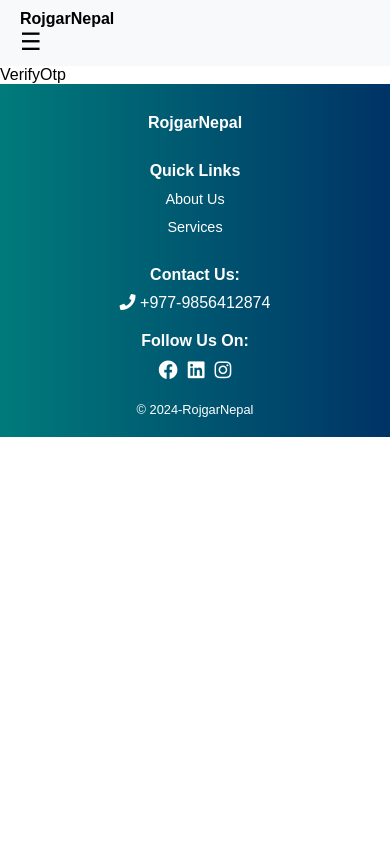
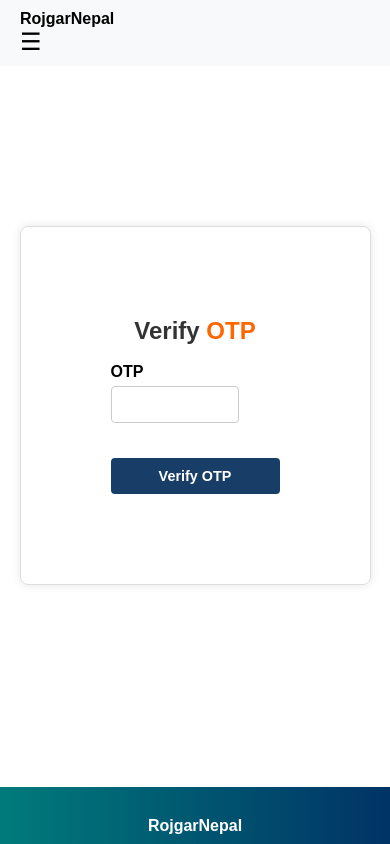
Before and after one commit to raazgupta239/rojgarnepal3, a React (Vite) app: page /verify-otp in a window 390 px wide. Shown: the top 844 px of the page. Built offline with nearby package versions, Linux system fonts and the light colour scheme; a small style sheet from the web is missing; the HTML template or start-up script is replaced by a standard one.

Commit message:
verify-otp and ProfilePhoto page added

```diff
--- a/src/App.jsx
+++ b/src/App.jsx
@@ -13,6 +13,7 @@
 import JobPost from './pages/JobPost.jsx';
 import VerifyOtp from './pages/VerifyOtp.jsx';
 import ClientDashboard from './pages/ClientDashboard.jsx';
+import ProfilePhoto from './pages/ProfilePhoto.jsx';
 
 const App = () => {
   return (
@@ -25,6 +26,7 @@
         <Route path="/jobPost" element={<JobPost/>} />
         <Route path="/client" element={<ClientHome />} />
         <Route path="/clientDashboard" element={<ClientDashboard/>} />
+        <Route path="/profilePhoto" element={<ProfilePhoto/>} />
         <Route path="/login" element={<Login />} />
         <Route path="/signup" element={<Signup />} />
         <Route path="/verify-otp" element={<VerifyOtp/>} />
--- /dev/null
+++ b/src/css/pageCss/ProfilePhoto.css
@@ -0,0 +1,165 @@
+/* Base styles */
+.profile-photo-container {
+    max-width: 900px;
+    width: 90%;
+    margin-top: 90px;
+    margin-bottom: 263px;
+    margin-left: auto;
+    margin-right: auto;
+    padding: 90px;
+    border: 1px solid #ddd;
+    border-radius: 8px;
+    box-shadow: 0 0 10px rgba(0, 0, 0, 0.1);
+  }
+
+  .profile-photo-form {
+    display: flex;
+    flex-direction: column;
+  }
+
+  .signup-link {
+    text-align: center;
+  }
+
+  .profile-photo-form h2 {
+    text-align: center;
+    color: #333;
+    font-size: 1.5rem;
+  }
+
+  .profile-photo-form h2 span {
+    color: #ff6600;
+  }
+
+  .form-group-forgetPass {
+    text-align: right;
+    flex: 1;
+    margin-bottom: 20px;
+  }
+
+  .form-group:not(:last-child) {
+    margin-right: 50px;
+  }
+
+  .form-group label {
+    display: block;
+    margin-bottom: 5px;
+    font-weight: bold;
+  }
+
+  .form-group input {
+    width: 108%;
+    padding: 15px;
+    border: 1px solid #ccc;
+    border-radius: 4px;
+    margin-bottom: 15px;
+  }
+
+  .submit-btn {
+    background-color: #183E67;
+    color: white;
+    padding: 15px;
+    border: none;
+    border-radius: 4px;
+    cursor: pointer;
+    font-weight: bolder;
+    font-size: 1em; /* Ensuring same font size as Login button */
+  }
+
+  .submit-btn:hover {
+    background-color: #0f2f50;
+  }
+
+  .login-link {
+    text-align: right; /* Align to the right */
+    margin-top: 20px;
+  }
+
+  .signup-link a {
+    color: green;
+    text-decoration: none;
+  }
+
+  .form-group-forgetPass a {
+    font-weight: bolder;
+    color: black;
+    text-decoration: none;
+  }
+
+  .login-link a:hover {
+    text-decoration: underline;
+  }
+
+  /* Error message styles */
+  .error-message {
+    color: rgb(232, 91, 91);
+    font-size: large;
+    font-weight: bold;
+    margin-bottom: 20px;
+    margin-top: 20px;
+  }
+
+  .success-message {
+    color: green;
+    font-size: large;
+    font-weight: bold;
+    margin-bottom: 20px;
+    margin-top: 20px;
+  }
+
+  /* Responsive styles */
+  @media only screen and (max-width: 600px) {
+    .form-group input {
+      padding: 12px;
+    }
+
+    .submit-btn {
+      padding: 12px;
+    }
+  }
+
+  @media screen and (max-width: 350px) {
+    .profile-photo-form h2 {
+      text-align: left;
+      color: #333;
+      font-size: 1rem;
+    }
+  }
+
+  /* Additional responsiveness for better mobile experience */
+  @media only screen and (max-width: 768px) {
+    .profile-photo-container {
+      width: 95%;
+      padding: 20px;
+    }
+
+    .form-group input {
+      padding: 12px;
+    }
+
+    .submit-btn {
+      padding: 12px;
+      font-size: 1rem;
+    }
+  }
+
+  @media only screen and (max-width: 480px) {
+    .profile-photo-container {
+      width: 100%;
+      padding: 10px;
+    }
+
+    .form-group input {
+      padding: 10px;
+    }
+
+    .submit-btn {
+      padding: 10px;
+      font-size: 0.9rem;
+    }
+
+    .error-message,
+    .success-message {
+      font-size: large;
+    }
+  }
--- /dev/null
+++ b/src/css/pageCss/VerifyOtp.css
@@ -0,0 +1,82 @@
+/* VerifyOtp.css */
+
+.verify-otp-container {
+    max-width: 900px;
+    width: 90%;
+    /* height: 40%; */
+    margin-top: 160px;
+    margin-bottom: 202px;
+    margin-left: auto;
+    margin-right: auto;
+    padding: 90px;
+    border: 1px solid #ddd;
+    border-radius: 8px;
+    box-shadow: 0 0 10px rgba(0, 0, 0, 0.1);
+  }
+
+  .verify-otp-form {
+    display: flex;
+    flex-direction: column;
+  }
+
+  .verify-otp-form h2 {
+    text-align: center;
+    color: #333;
+    font-size: 1.5rem;
+  }
+
+  .verify-otp-form h2 span {
+    color: #ff6600;
+  }
+
+  .form-group {
+    margin-bottom: 20px;
+  }
+
+  .form-group label {
+    display: block;
+    margin-bottom: 5px;
+    font-weight: bold;
+  }
+
+  .form-group input {
+    width: 107%;
+    padding: 15px;
+    border: 1px solid #ccc;
+    border-radius: 4px;
+    margin-bottom: 15px;
+  }
+
+  .submit-btn {
+    background-color: #183E67;
+    color: white;
+    padding: 15px;
+    border: none;
+    border-radius: 4px;
+    cursor: pointer;
+    font-weight: bolder;
+  }
+
+  .submit-btn:hover {
+    background-color: #0f2f50;
+  }
+
+  /* Error message styles */
+  .error-message {
+    color: rgb(232, 91, 91);
+    font-size: large;
+    font-weight: bold;
+    margin-bottom: 20px;
+    margin-top: 20px;
+  }
+
+  /* Responsive styles */
+  @media only screen and (max-width: 600px) {
+    .form-group input {
+      padding: 12px;
+    }
+
+    .submit-btn {
+      padding: 12px;
+    }
+  }
--- /dev/null
+++ b/src/pages/ProfilePhoto.jsx
@@ -0,0 +1,74 @@
+import React, { useState } from 'react';
+import { useLocation, useNavigate } from 'react-router-dom';
+import axios from 'axios'; // Don't forget to import axios
+import './../css/pageCss/ProfilePhoto.css';
+
+const ProfilePhoto = () => {
+  const location = useLocation();
+  const { message, userType } = location.state || {};
+  const [profilePhoto, setProfilePhoto] = useState(null);
+  const [errorMessage, setErrorMessage] = useState('');
+  const navigate = useNavigate();
+
+  const handlePhotoChange = (e) => {
+    setProfilePhoto(e.target.files[0]);
+  };
+
+  const handleSubmit = async (e) => {
+    e.preventDefault();
+    setErrorMessage('');
+
+    if (!profilePhoto) {
+      setErrorMessage('Please select a profile photo.');
+      return;
+    }
+
+    const formData = new FormData();
+    formData.append('profilePhoto', profilePhoto);
+
+    try {
+      // Send POST request to your API endpoint using Axios
+      const response = await axios.post('https://yourapiendpoint.com/upload-photo', formData, {
+        headers: {
+          'Content-Type': 'multipart/form-data',
+        },
+      });
+
+      // Handle successful photo upload
+      const { userType } = response.data;
+      if (userType === 'Client') {
+        navigate('/client');
+      } else if (userType === 'Freelancer') {
+        navigate('/service');
+      }
+    } catch (error) {
+      // Handle error and set the error message
+      setErrorMessage('Error uploading photo: ' + (error.response?.data?.message || error.message));
+      console.error('Error uploading photo:', error.message);
+    }
+  };
+
+  return (
+    <div className="profile-photo-container">
+      <form onSubmit={handleSubmit} className="profile-photo-form">
+        <h2>Upload <span>Profile</span> Photo</h2>
+        {message && <div className="success-message">{message}</div>}
+        {errorMessage && <div className="error-message">{errorMessage}</div>}
+        <br />
+        <div className="form-group">
+          <label htmlFor="profilePhoto">Profile Photo</label>
+          <input
+            type="file"
+            id="profilePhoto"
+            name="profilePhoto"
+            onChange={handlePhotoChange}
+            required
+          />
+        </div>
+        <button type="submit" className="submit-btn">Upload Photo</button>
+      </form>
+    </div>
+  );
+};
+
+export default ProfilePhoto;
--- a/src/pages/VerifyOtp.jsx
+++ b/src/pages/VerifyOtp.jsx
@@ -1,9 +1,58 @@
-import React from 'react'
+import React, { useState } from 'react';
+import { useNavigate } from 'react-router-dom';
+import './../css/pageCss/VerifyOtp.css';
+import axios from 'axios';
 
 const VerifyOtp = () => {
+  const [otp, setOtp] = useState('');
+  const [errorMessage, setErrorMessage] = useState('');
+  const navigate = useNavigate();
+
+  const handleChange = (e) => {
+    setOtp(e.target.value);
+  };
+
+  const handleSubmit = async (e) => {
+    e.preventDefault();
+    setErrorMessage('');
+
+    try {
+      // Send POST request to your API endpoint using Axios
+      const response = await axios.post('https://rojgarnepal.loca.lt/user/verify-otp', { emailOtp: otp });
+
+      // Handle successful verification
+      console.log('OTP verified successfully', response.data);
+
+      // Redirect to ProfilePhoto page
+      navigate('/profilePhoto', { state: { message: response.data.message } });
+    } catch (error) {
+      // Handle error and set the error message
+      setErrorMessage('Error verifying OTP: ' + (error.response?.data?.message || error.message));
+      console.error('Error verifying OTP:', error.message);
+    }
+  };
+
   return (
-    <div>VerifyOtp</div>
-  )
-}
+    <div className="verify-otp-container">
+      <form onSubmit={handleSubmit} className="verify-otp-form">
+        <h2>Verify <span>OTP</span></h2>
+        {errorMessage && <div className="error-message">{errorMessage}</div>}
+        <br />
+        <div className="form-group">
+          <label htmlFor="otp">OTP</label>
+          <input
+            type="text"
+            id="otp"
+            name="emailOtp"
+            value={otp}
+            onChange={handleChange}
+            required
+          />
+        </div>
+        <button type="submit" className="submit-btn">Verify OTP</button>
+      </form>
+    </div>
+  );
+};
 
-export default VerifyOtp
+export default VerifyOtp;
```
Also changed, not shown: 1 other file (tests, documents, lock files or other folders).
